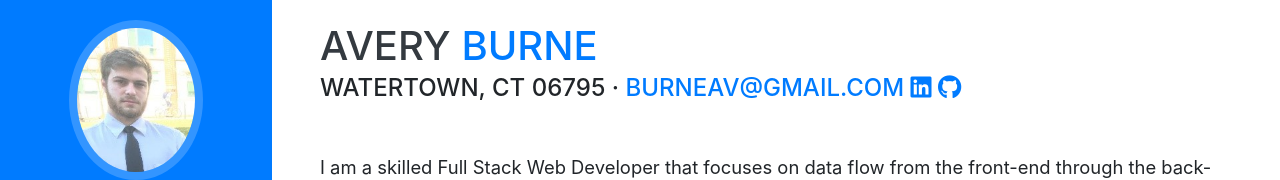
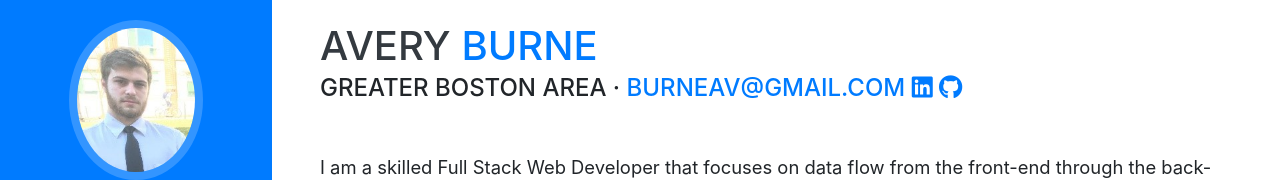
Before and after one commit to averyburne/portfolio, a website with bundled scripts: page index.html in a window 1280 px wide. Shown: the part 196-376 px from the top of the page. Built offline with nearby package versions, Linux system fonts and the light colour scheme; a web font is replaced by a local one.

Commit message:
Changed location under name

```diff
--- a/index.html
+++ b/index.html
@@ -63,7 +63,7 @@
         <h1 class="mb-0">Avery
           <span class="text-primary">Burne</span>
         </h1>
-        <div class="subheading mb-5">Watertown, CT 06795 ·
+        <div class="subheading mb-5">Greater Boston Area ·
           <a href="mailto:burneav@gmail.com">burneav@gmail.com</a>
           <!-- <div id="social-icons"> -->
             <a class="social-part" href="https://www.linkedin.com/in/averyburne/" target="_blank">
```
